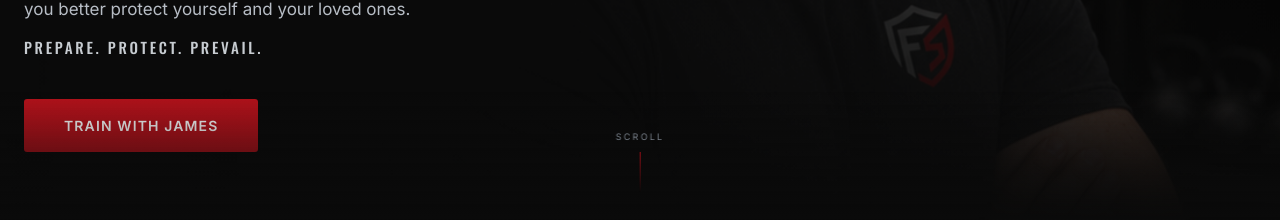
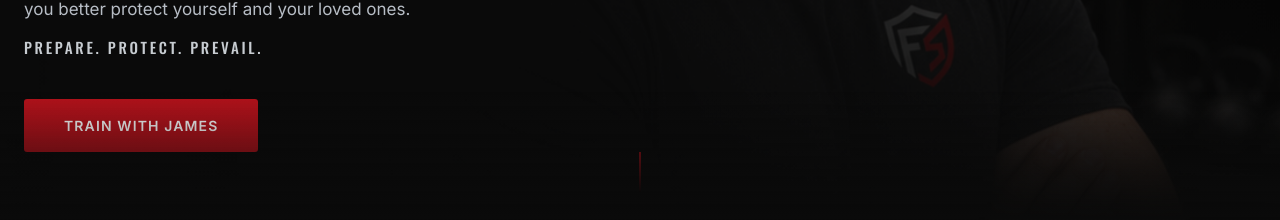
Before and after one commit to rolandoluxor/fightsecrets-web, a Next.js app: page / in a window 1280 px wide. Shown: the part 773-993 px from the top of the page. Built offline with nearby package versions, Linux system fonts and the light colour scheme.

Commit message:
fix: remove Scroll label from hero section

```diff
--- a/src/app/page.tsx
+++ b/src/app/page.tsx
@@ -260,9 +260,6 @@ export default function HomePage() {
             animation: "fadeIn 1s ease 1.5s both",
           }}
         >
-          <span style={{ fontFamily: "'Inter', sans-serif", fontSize: "9px", letterSpacing: "0.25em", textTransform: "uppercase", color: "#7A828C" }}>
-            Scroll
-          </span>
           <div
             style={{
               width: "1px",
```
